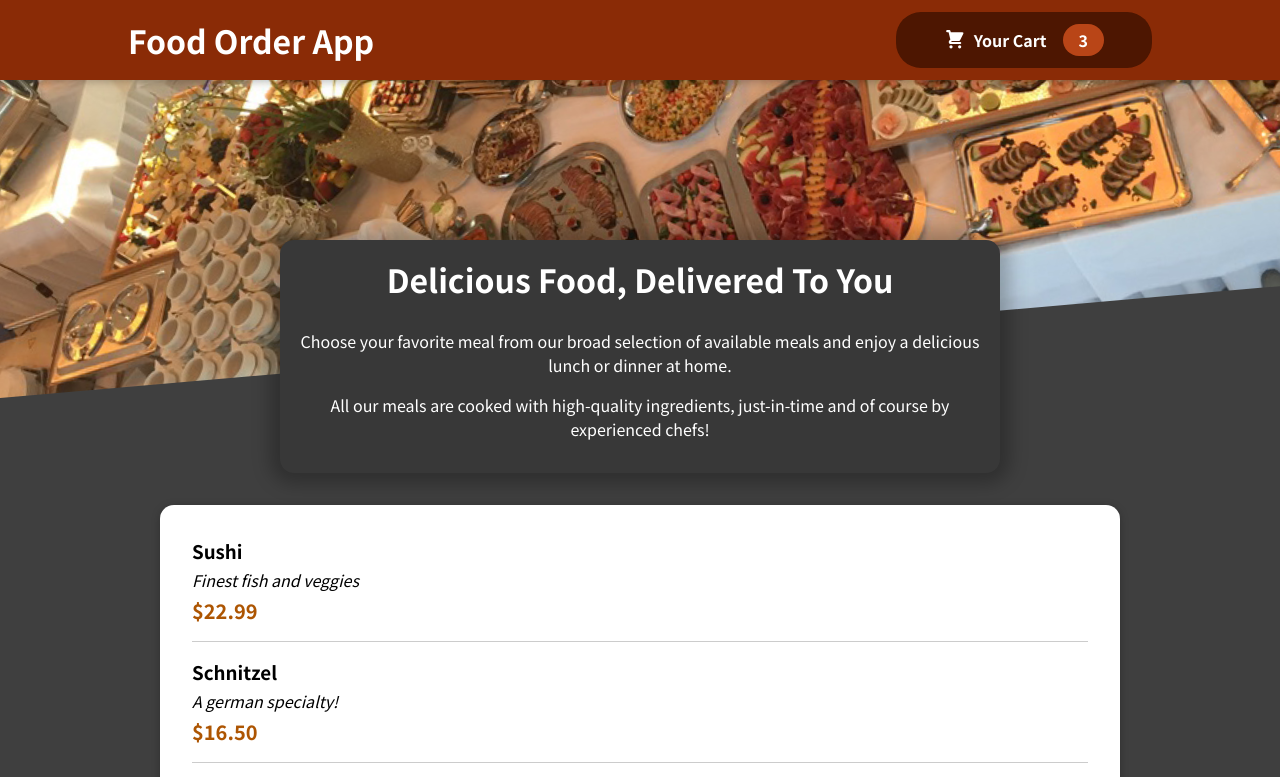
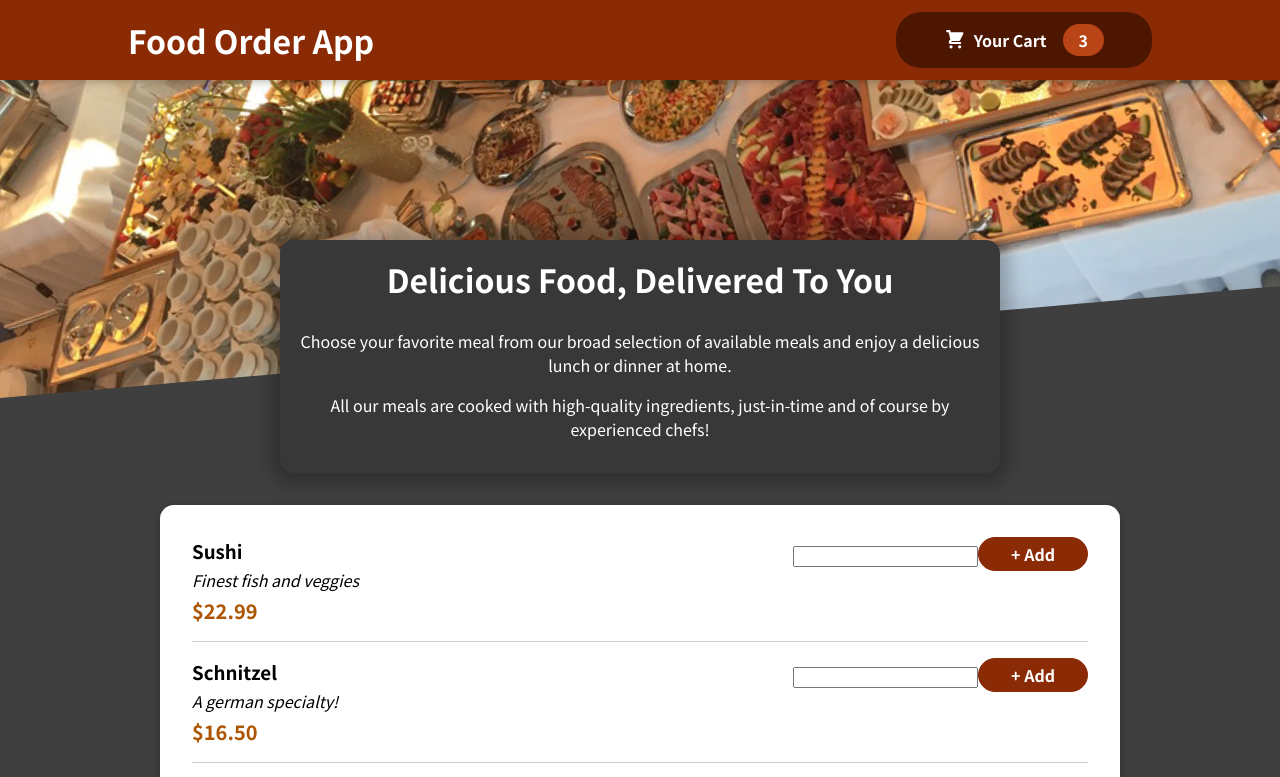
Before and after one commit to thuantran664488/React-FOOD-ORDER, a React (Create React App) app in the folder FOOD-ORDER-project/: page / in a window 1280 px wide. Shown: the top 777 px of the page. Built offline with nearby package versions, Linux system fonts and the light colour scheme.

Commit message:
add MealItemForm

```diff
--- a/FOOD-ORDER-project/src/components/Meals/MealItem/MealItem.js
+++ b/FOOD-ORDER-project/src/components/Meals/MealItem/MealItem.js
@@ -1,4 +1,5 @@
 import classes from "./MealItem.module.css";
+import MealItemForm from "./MealItemForm";
 
 const MealItem = (props) => {
   const price = `$${props.price.toFixed(2)}`;
@@ -11,7 +12,7 @@
         <div className={classes.price}>{price}</div>
       </div>
       <div>
-        <form></form>
+        <MealItemForm />
       </div>
     </li>
   );
--- a/FOOD-ORDER-project/src/components/Meals/MealItem/MealItemForm.js
+++ b/FOOD-ORDER-project/src/components/Meals/MealItem/MealItemForm.js
@@ -1,3 +1,12 @@
-const MealItemForm = (props) => {};
+import classes from "./MealItemForm.module.css";
+
+const MealItemForm = (props) => {
+  return (
+    <form className={classes.form}>
+      <input />
+      <button>+ Add</button>
+    </form>
+  );
+};
 
 export default MealItemForm;
--- /dev/null
+++ b/FOOD-ORDER-project/src/components/Meals/MealItem/MealItemForm.module.css
@@ -0,0 +1,20 @@
+.form {
+    text-align: right;
+  }
+
+  .form button {
+    font: inherit;
+    cursor: pointer;
+    background-color: #8a2b06;
+    border: 1px solid #8a2b06;
+    color: white;
+    padding: 0.25rem 2rem;
+    border-radius: 20px;
+    font-weight: bold;
+  }
+
+  .form button:hover,
+  .form button:active {
+    background-color: #641e03;
+    border-color: #641e03;
+  }
```
